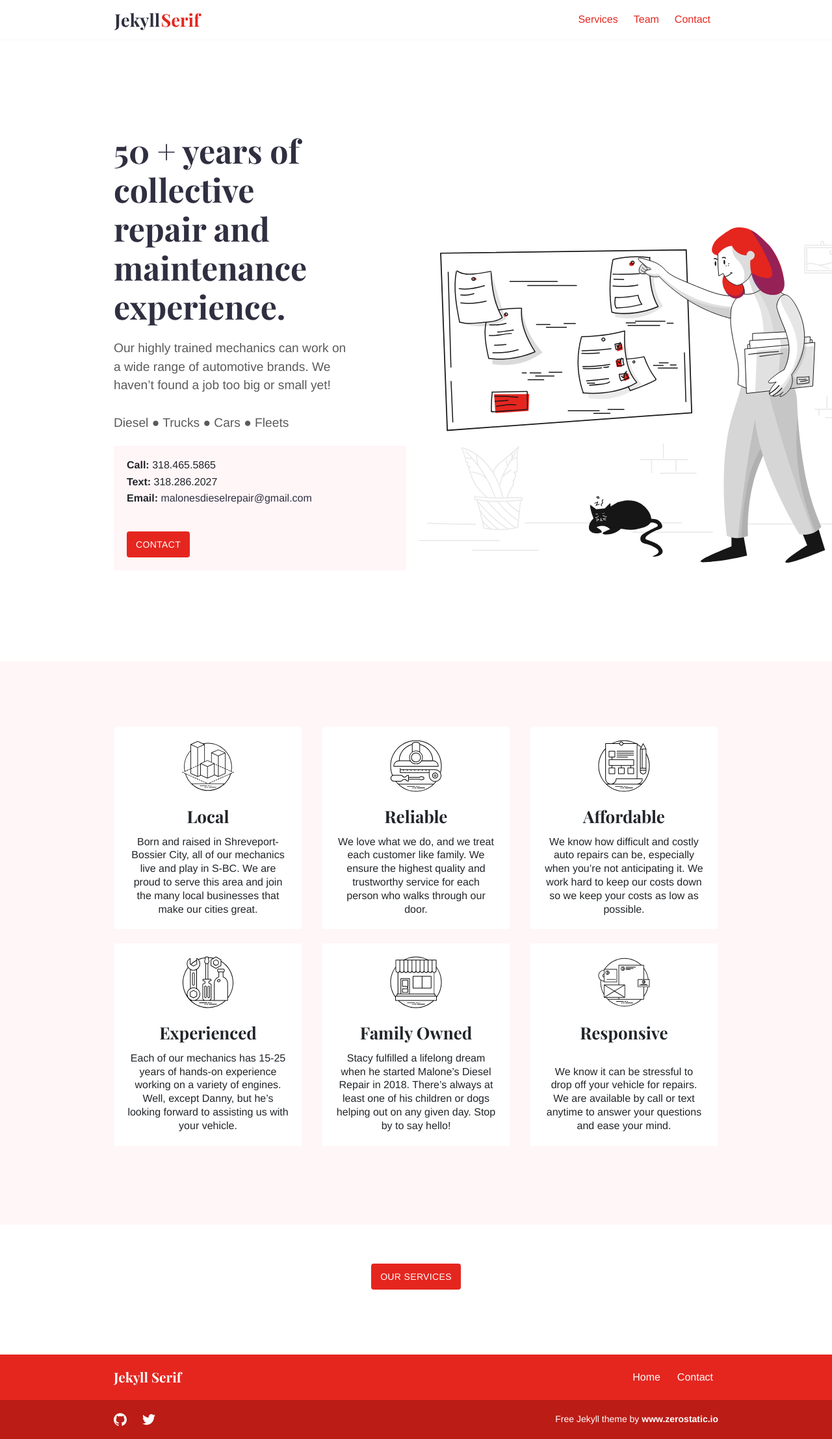
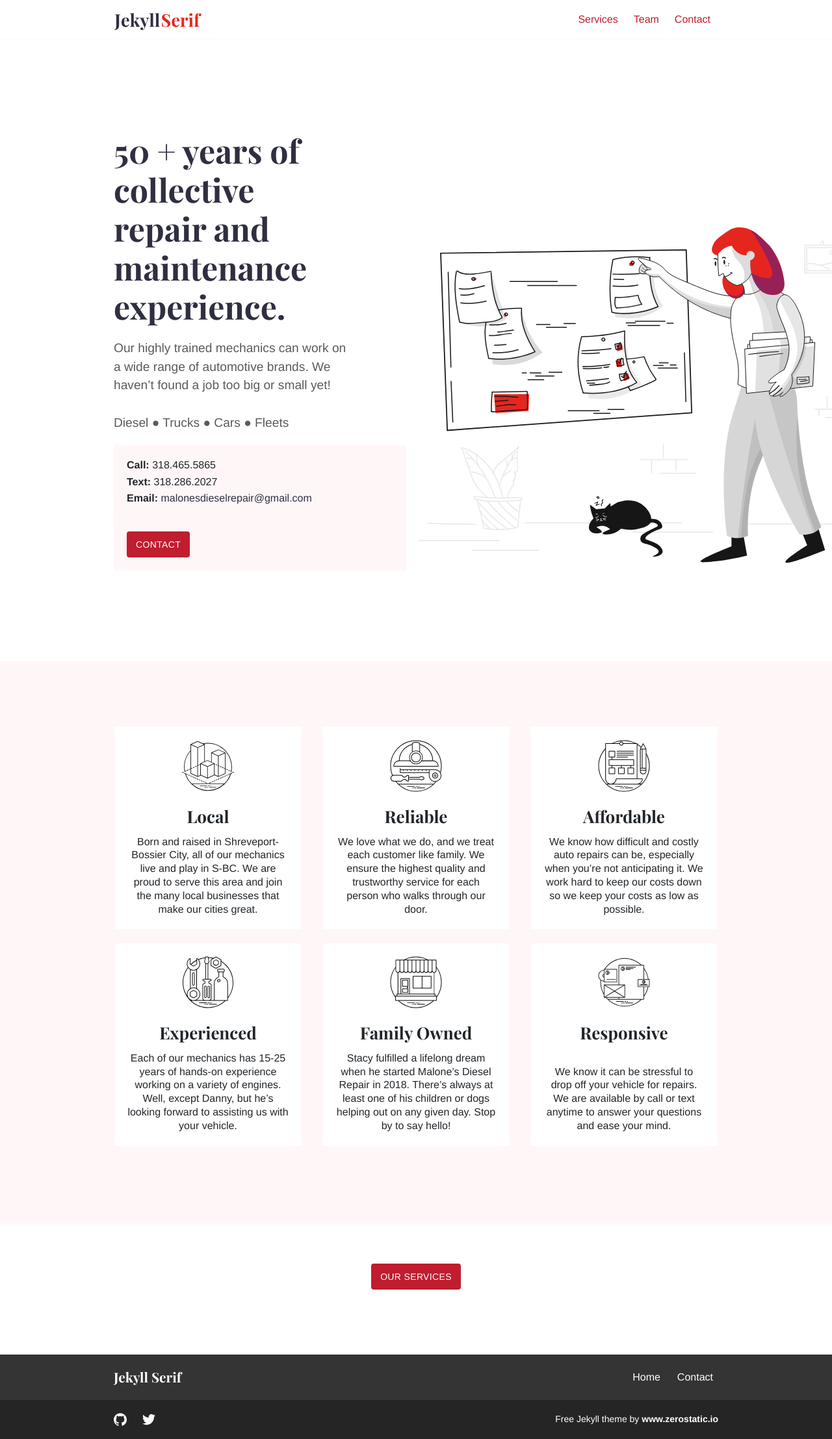
Before and after one commit to MalonesDiesel/malonesdiesel.github.io, a Jekyll site: the page built from index.md, in a window 1280 px wide. Shown: the whole page at 65% size. Built offline with Jekyll 4.4.1, drawn with Linux system fonts in a browser that asks for light colours.

Commit message:
Update style.scss

```diff
--- a/assets/css/style.scss
+++ b/assets/css/style.scss
@@ -3,12 +3,12 @@
 ---
 
 // Colors
-$primary: #E5261F;
-$secondary: #f88379;
+$primary: #C01D2F;
+$secondary: #E81E25;
 $black: #2f2f41;
 $white: #ffffff;
 $white-offset: #fff6f8;
-$steel: #5C5A5A;
+$steel: #595A5D;
 
 // Links
 $link-color: $primary;
@@ -21,9 +21,9 @@ $font-family-base: Helvetica, Arial, sans-serif, -apple-system;
 $font-family-heading: 'Playfair Display', serif, -apple-system;
 
 // Footer
-$footer-background-color: $primary;
+$footer-background-color: #343434;
 $footer-text-color: $white;
-$sub-footer-background-color: darken($primary, 10%);
+$sub-footer-background-color: #252525;
 $sub-footer-text-color: $white;
 
 // Bootstrap
```
